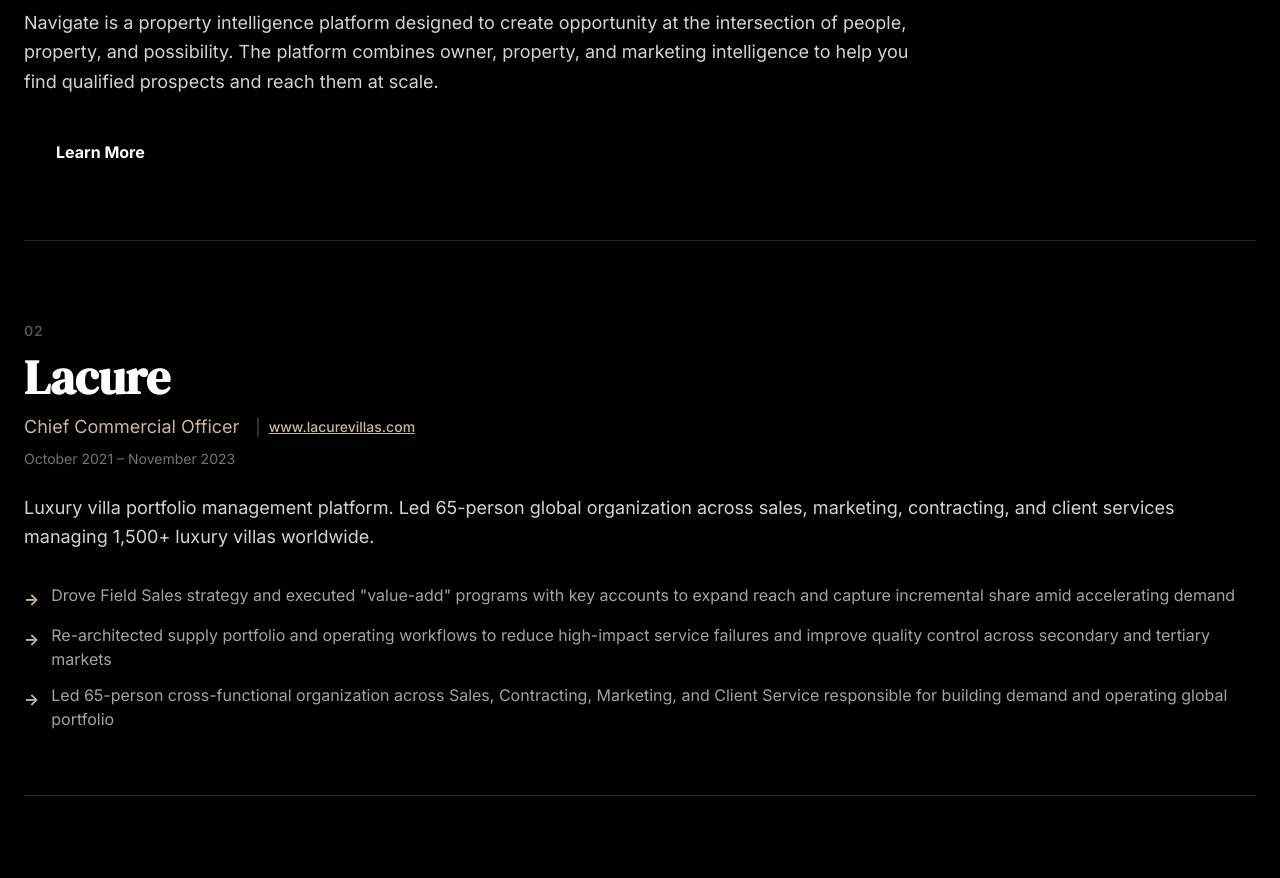
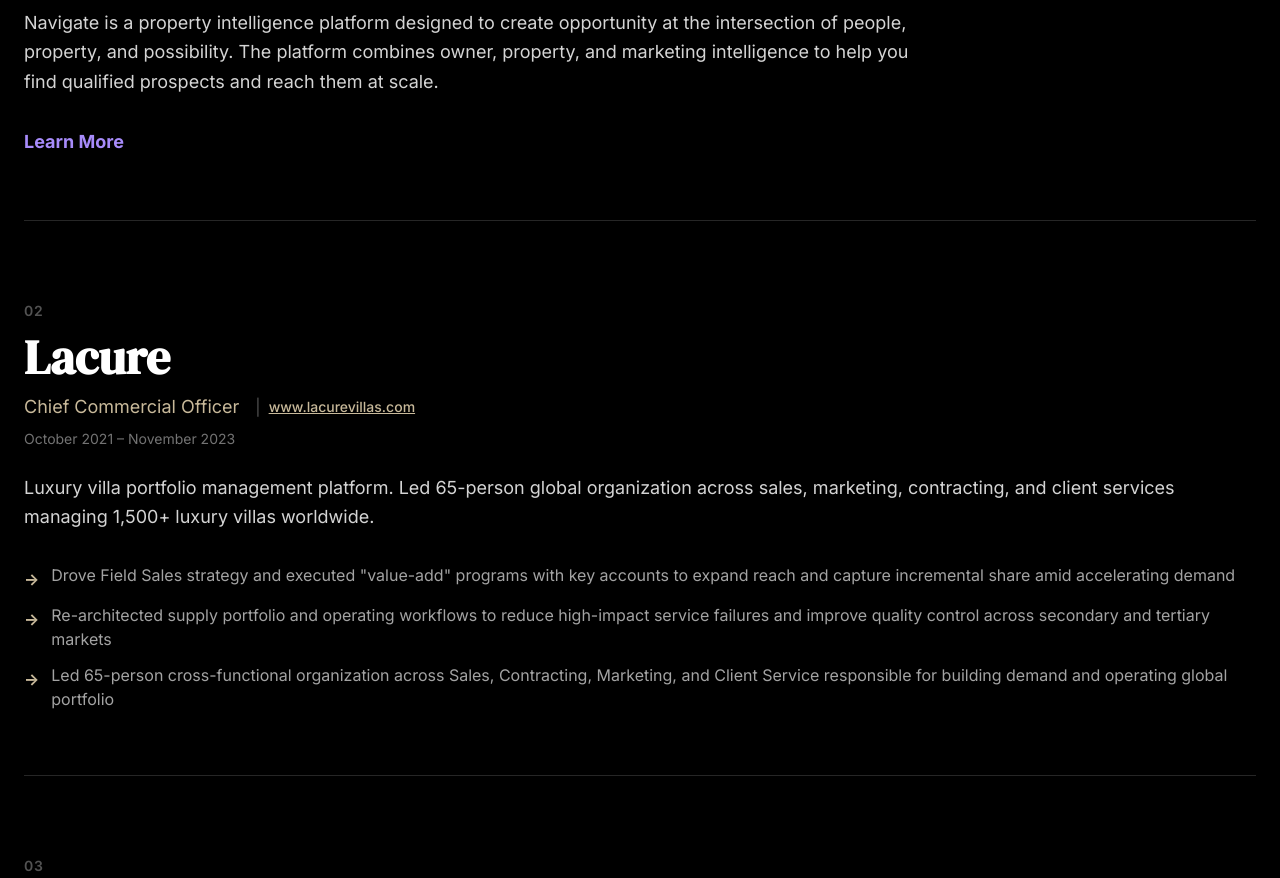
Before and after one commit to letsnavigatebmw/brandonmweaver, a React (Vite) app: page / in a window 1280 px wide. Shown: the part 3360-4238 px from the top of the page. Built offline with nearby package versions, Linux system fonts and the light colour scheme.

Commit message:
Change Learn More CTA to purple text link style

```diff
--- a/src/components/Projects.jsx
+++ b/src/components/Projects.jsx
@@ -158,7 +158,8 @@ export default function Projects() {
                       href="https://navigate.mysites.io"
                       target="_blank"
                       rel="noopener noreferrer"
-                      className="inline-block px-8 py-3 bg-purple-600 text-white font-bold rounded-lg hover:bg-purple-500 transition-colors"
+                      className="text-lg font-bold transition-colors"
+                      style={{ color: '#a78bfa' }}
                     >
                       Learn More
                     </a>
```
